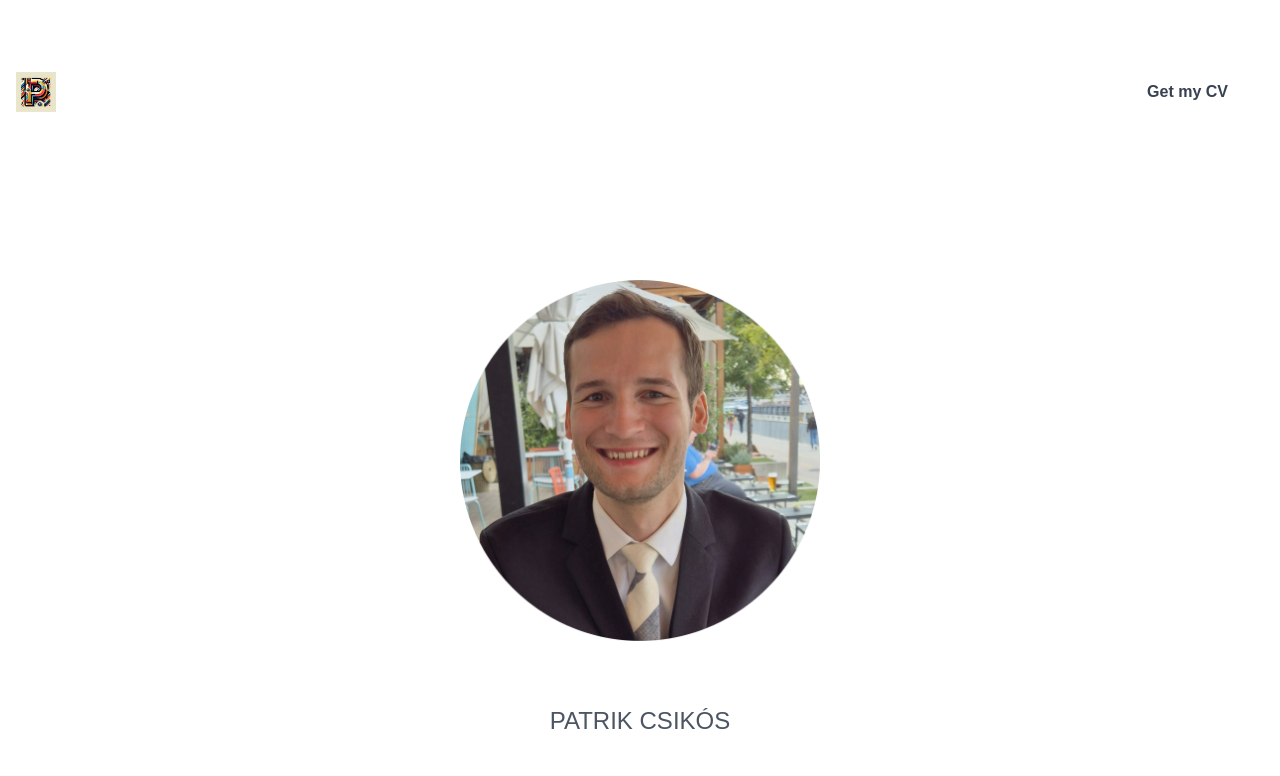
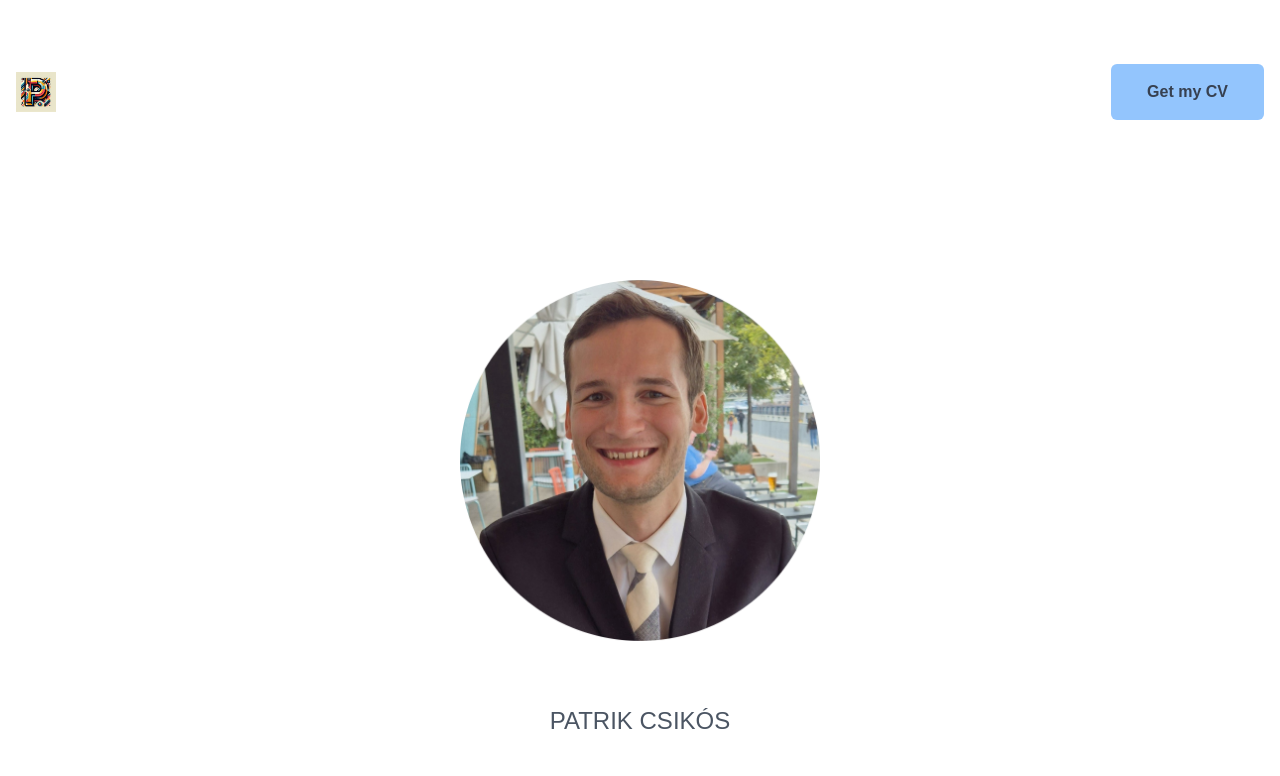
Before and after one commit to pacsinta/MyPage, a Next.js app: page / in a window 1280 px wide. Shown: the top 776 px of the page. Built offline with nearby package versions, Linux system fonts and the light colour scheme.

Commit message:
Updated animations

```diff
--- a/app/emailwriter.tsx
+++ b/app/emailwriter.tsx
@@ -121,7 +121,7 @@ export default function EmailWriter() {
         <div>
             <Toaster position="top-center" />
             <button
-                className="px-7 py-3 md:px-9 md:py-4 font-medium md:font-semibold bg-gray-700 text-gray-50 text-sm rounded-md hover:bg-gray-50 hover:text-gray-700 transition ease-linear duration-500"
+                className="px-7 py-3 md:px-9 md:py-4 font-medium md:font-semibold bg-gray-700 text-gray-50 text-sm rounded-md hover:bg-gray-50 hover:text-gray-700 transition ease-linear duration-300"
                 onClick={() => setShowModal(true)}>
                 Notify me
             </button>
--- a/app/page.tsx
+++ b/app/page.tsx
@@ -10,7 +10,7 @@ export default function Home() {
         <div className="container max-w-screen-xl mx-auto px-4">
           <nav className="flex items-center justify-between mb-40">
             <a href="https://github.com/pacsinta/MyPage"><Image src="/icon2.jpg" alt="Logo" className="w-10 h-10" width={40} height={40} /></a>
-            <a href="/patrik_csikos-cv-eng.pdf" download className="px-7 py-3 md:px-9 md:py-4 bg-white font-medium md:font-semibold text-gray-700 text-md rounded-md hover:bg-gray-700 hover:text-white transition ease-linear duration-500">Get my CV</a>
+            <a href="/patrik_csikos-cv-eng.pdf" download className="px-7 py-3 md:px-9 md:py-4 bg-blue-300 font-medium md:font-semibold text-gray-700 text-md rounded-md hover:bg-gray-500 hover:text-black transition ease-linear duration-200">Get my CV</a>
           </nav>
 
           <div className="text-center">
```
